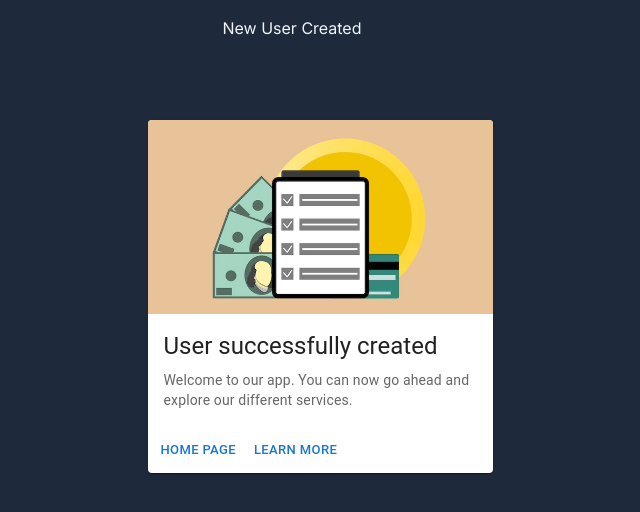
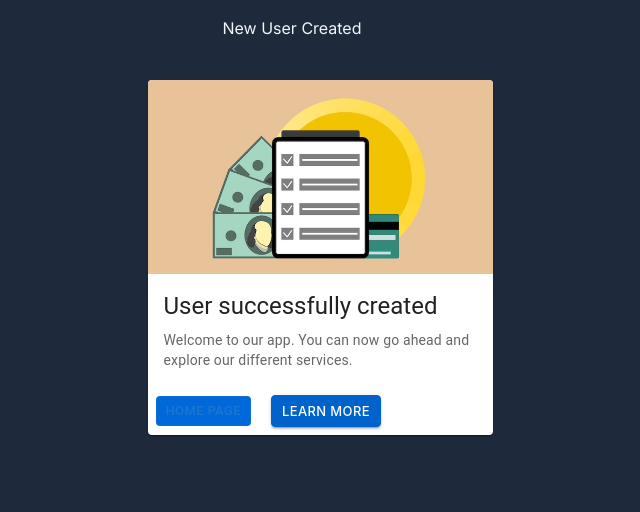
Before and after one commit to SamuelNjenga/task-schedule-app, a Next.js app: page /users/registration in a window 1280 px wide. Shown: the top 512 px of the page, without its empty margins (348-988 px from the left). Built offline with nearby package versions, Linux system fonts and the light colour scheme.

Commit message:
Style: style Homepage and Learnmore buttons

```diff
--- a/src/app/users/registration/page.tsx
+++ b/src/app/users/registration/page.tsx
@@ -4,15 +4,56 @@ import Card from "@mui/material/Card";
 import CardActions from "@mui/material/CardActions";
 import CardContent from "@mui/material/CardContent";
 import CardMedia from "@mui/material/CardMedia";
+import { styled } from "@mui/material/styles";
 import Typography from "@mui/material/Typography";
 import Link from "next/link";
 import * as React from "react";
+
+const HomepageButton = styled(Button)({
+  marginRight: "12px",
+  backgroundColor: "#0069d9",
+  "&:hover": {
+    borderColor: "#0062cc",
+    boxShadow: "none",
+  },
+});
+
+const LearnmoreButton = styled(Button)({
+  border: "1px solid",
+  backgroundColor: "#0063cc !important",
+  borderColor: "#0063cc !important",
+  fontFamily: [
+    "-apple-system",
+    "BlinkMacSystemFont",
+    '"Segoe UI"',
+    "Roboto",
+    '"Helvetica Neue"',
+    "Arial",
+    "sans-serif",
+    '"Apple Color Emoji"',
+    '"Segoe UI Emoji"',
+    '"Segoe UI Symbol"',
+  ].join(","),
+  "&:hover": {
+    backgroundColor: "#0069d9 !important",
+    borderColor: "#0062cc",
+    boxShadow: "none",
+  },
+  "&:active": {
+    boxShadow: "none",
+    backgroundColor: "#0062cc",
+    borderColor: "#005cbf",
+  },
+  "&:focus": {
+    boxShadow: "0 0 0 0.2rem rgba(0,123,255,.5)",
+  },
+});
 
 export default function Registration() {
   return (
     <>
       <header className="text-center">New User Created</header>
-      <div className="pl-14 pt-20 flex items-center justify-center">
+      <div className="pl-14 pt-10 flex items-center justify-center">
         <Card sx={{ maxWidth: 345 }}>
           <CardMedia
             component="img"
@@ -31,9 +72,13 @@ export default function Registration() {
           </CardContent>
           <CardActions>
             <Link href="">
-              <Button size="small">Home Page</Button>
+              <HomepageButton size="small" variant="outlined" color="primary">
+                Home Page
+              </HomepageButton>
             </Link>
-            <Button size="small">Learn More</Button>
+            <LearnmoreButton size="small" variant="contained" color="secondary">
+              Learn More
+            </LearnmoreButton>
           </CardActions>
         </Card>
       </div>
```
